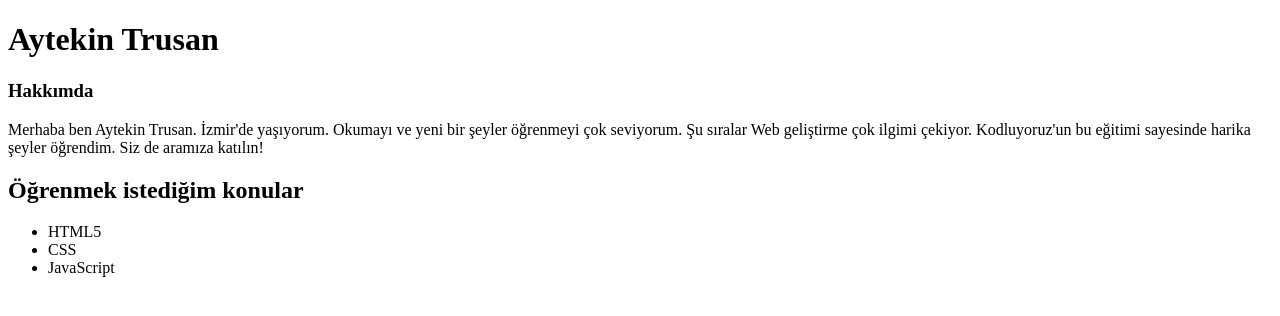
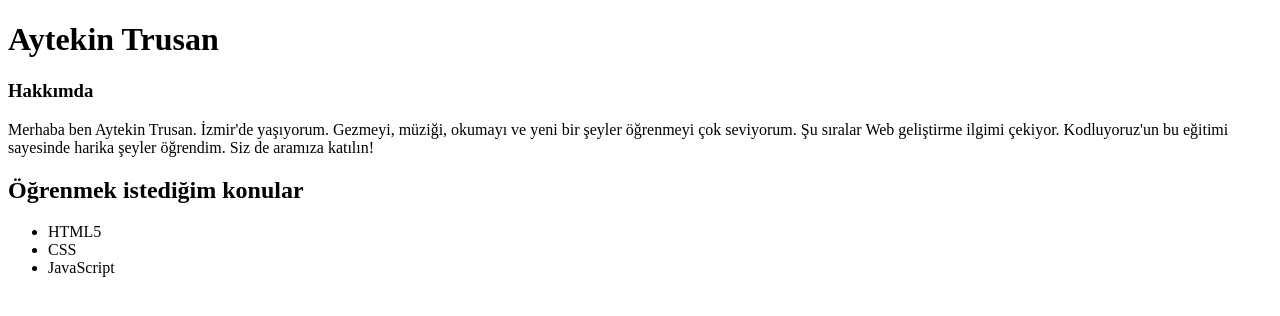
Before and after one commit to aytrusan/mySite, a plain HTML site: page index.html in a window 1280 px wide. Drawn offline with Linux system fonts and the light colour scheme.

Commit message:
Düzenleme yapıldı - 03.01.2022

```diff
--- a/index.html
+++ b/index.html
@@ -7,9 +7,14 @@
     <title>İlk Sitem</title>
 </head>
 <body>
+    <!-- Adım-Soyadım-->
     <h1>Aytekin Trusan</h1>
+
+    <!-- Kendim hakkında-->
     <h3>Hakkımda</h3>
-    <p>Merhaba ben Aytekin Trusan. İzmir'de yaşıyorum. Okumayı ve yeni bir şeyler öğrenmeyi çok seviyorum. Şu sıralar Web geliştirme çok ilgimi çekiyor. Kodluyoruz'un bu eğitimi sayesinde harika şeyler öğrendim. Siz de aramıza katılın!</p>
+    <p>Merhaba ben Aytekin Trusan. İzmir'de yaşıyorum. Gezmeyi, müziği, okumayı ve yeni bir şeyler öğrenmeyi çok seviyorum. Şu sıralar Web geliştirme ilgimi çekiyor. Kodluyoruz'un bu eğitimi sayesinde harika şeyler öğrendim. Siz de aramıza katılın!</p>
+
+    <!-- İlgilendiğim konular-->
     <h2>Öğrenmek istediğim konular</h2>
     <ul>
         <li>HTML5</li>
```
